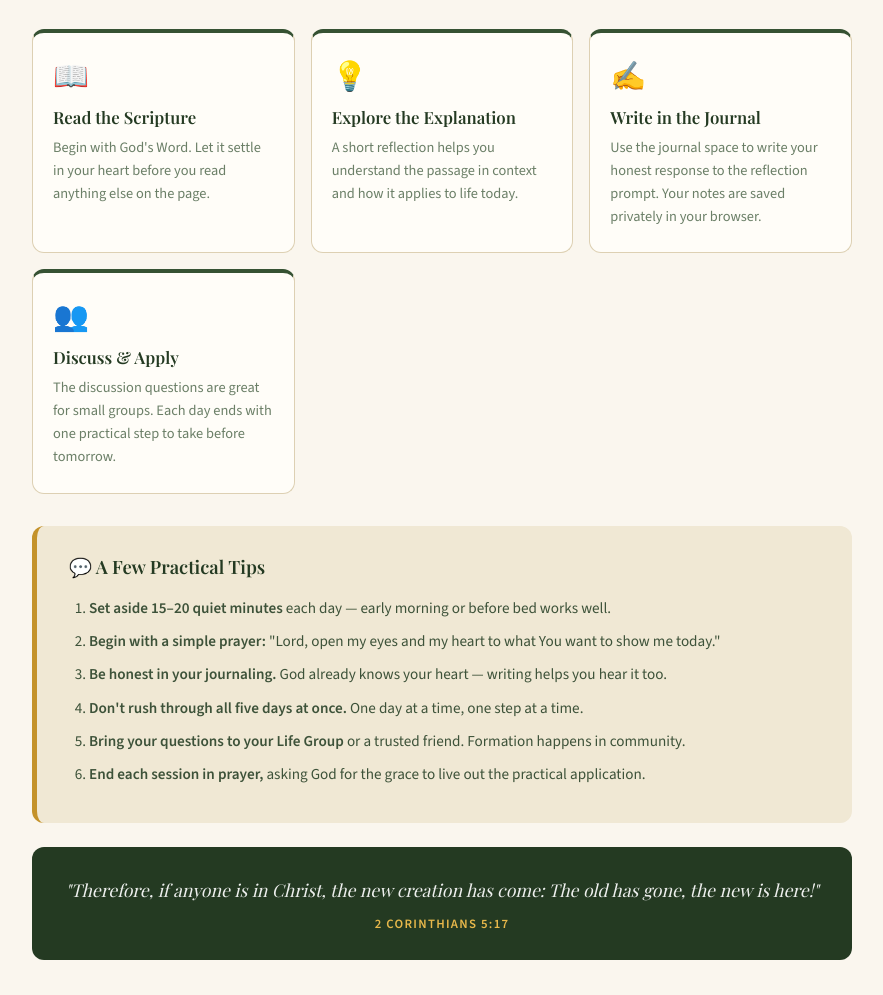
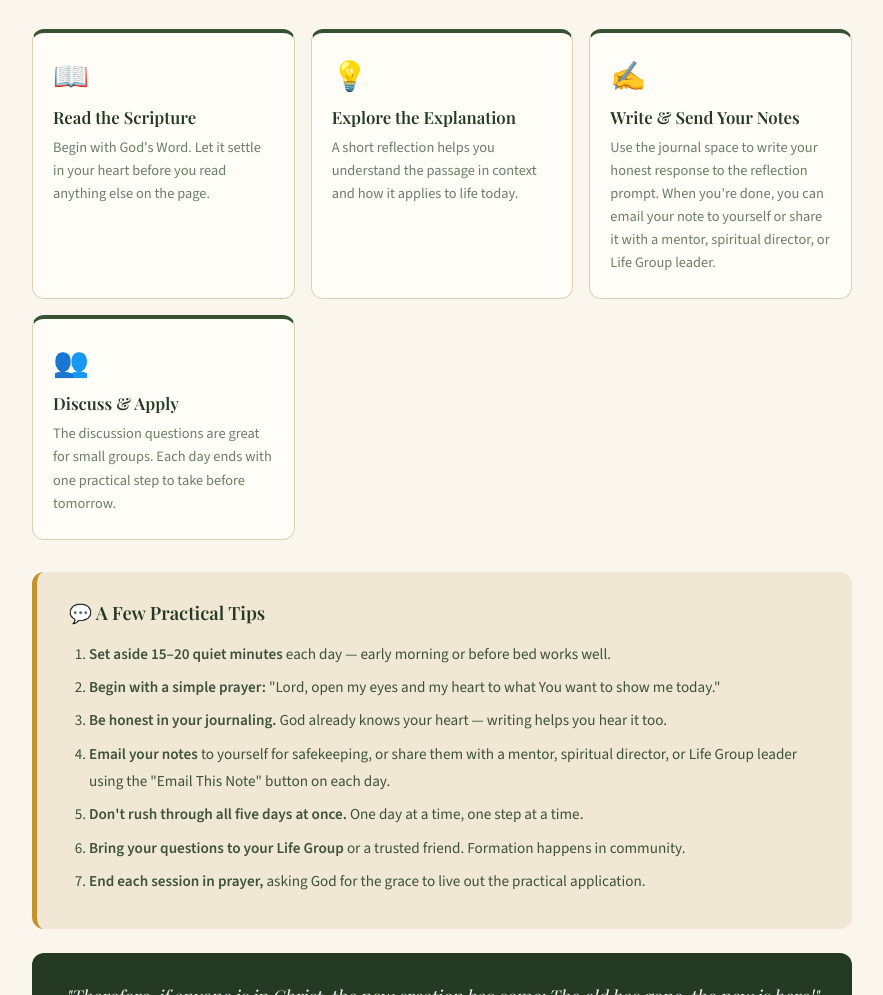
Before and after one commit to rlccphil/biblestudyguide, a plain HTML site: page index.html in a window 1280 px wide. Shown: the part 629-1624 px from the top of the page, without its empty margins (198-1081 px from the left). Drawn offline with nearby package versions, Linux system fonts and the light colour scheme; a web font is replaced by a local one.

Commit message:
Update index.html

```diff
--- a/index.html
+++ b/index.html
@@ -1041,8 +1041,8 @@
       </div>
       <div class="intro-card">
         <span class="card-icon">✍️</span>
-        <h3>Write in the Journal</h3>
-        <p>Use the journal space to write your honest response to the reflection prompt. Your notes are saved privately in your browser.</p>
+        <h3>Write &amp; Send Your Notes</h3>
+        <p>Use the journal space to write your honest response to the reflection prompt. When you're done, you can email your note to yourself or share it with a mentor, spiritual director, or Life Group leader.</p>
       </div>
       <div class="intro-card">
         <span class="card-icon">👥</span>
@@ -1057,6 +1057,7 @@
         <li><strong>Set aside 15–20 quiet minutes</strong> each day — early morning or before bed works well.</li>
         <li><strong>Begin with a simple prayer:</strong> "Lord, open my eyes and my heart to what You want to show me today."</li>
         <li><strong>Be honest in your journaling.</strong> God already knows your heart — writing helps you hear it too.</li>
+        <li><strong>Email your notes</strong> to yourself for safekeeping, or share them with a mentor, spiritual director, or Life Group leader using the "Email This Note" button on each day.</li>
         <li><strong>Don't rush through all five days at once.</strong> One day at a time, one step at a time.</li>
         <li><strong>Bring your questions to your Life Group</strong> or a trusted friend. Formation happens in community.</li>
         <li><strong>End each session in prayer,</strong> asking God for the grace to live out the practical application.</li>
```
